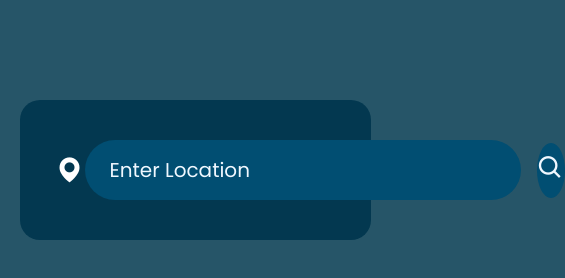
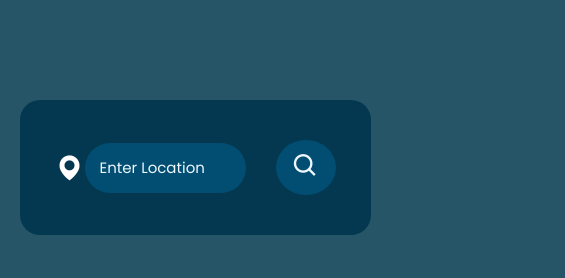
Before and after one commit to omprakash29/Weather-Application, a plain HTML site: page index.html in a window 390 px wide. Shown: the whole page, 565 px wide, since content can reach past the window. Drawn offline with nearby package versions, Linux system fonts and the light colour scheme.

Commit message:
Update custom1.css

```diff
--- a/custom1.css
+++ b/custom1.css
@@ -137,3 +137,23 @@ body {
     font-size: 35px;
     padding-top: 40px;
 }
+@media(max-width:520px){
+    .search-input {
+        padding: 10px 15px;
+        height: 50px;
+        border-radius: 30px;
+        flex: 1;
+        margin-right: 30px;
+        font-size: 15px;
+    }
+
+    .search-Btn {
+        width: 60px;
+        height: 55px;
+    }
+}
+@media(max-width:420px){
+    .search-input {
+        width: 100px;
+    }
+}
```
